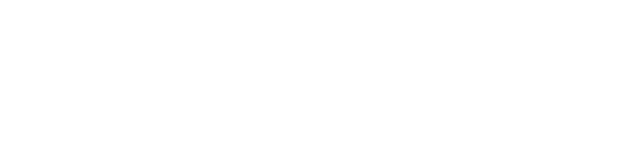
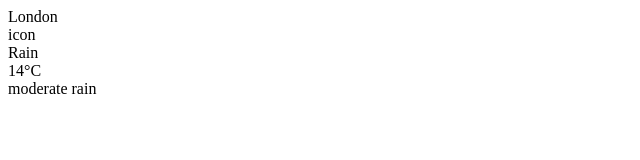
Before and after one commit to SaadiaELF/Weather-App, a plain HTML site: page index.html in a window 1280 px wide. Shown: the whole page, without its empty margins (0-640 px from the left). Drawn offline with Linux system fonts and the light colour scheme.

Commit message:
Added mainstructure

```diff
--- a/index.html
+++ b/index.html
@@ -1,13 +1,22 @@
 <!DOCTYPE html>
 <html lang="en">
-<head>
-    <meta charset="UTF-8">
-    <meta http-equiv="X-UA-Compatible" content="IE=edge">
-    <meta name="viewport" content="width=device-width, initial-scale=1.0">
-    <link rel="stylesheet" href="style.css">
+  <head>
+    <meta charset="UTF-8" />
+    <meta http-equiv="X-UA-Compatible" content="IE=edge" />
+    <meta name="viewport" content="width=device-width, initial-scale=1.0" />
+    <link rel="stylesheet" href="style.css" />
     <title>Weather App</title>
-</head>
-<body>
+  </head>
+  <body>
+    <div class="location">
+      <div class="timezone">London</div>
+      <div class="icon">icon</div>
+    </div>
+    <div class="weather">
+      <div class="main-weather">Rain</div>
+      <div class="temperature">14°C</div>
+      <div class="description">moderate rain</div>
+    </div>
     <script src="script.js"></script>
-</body>
+  </body>
 </html>
```
